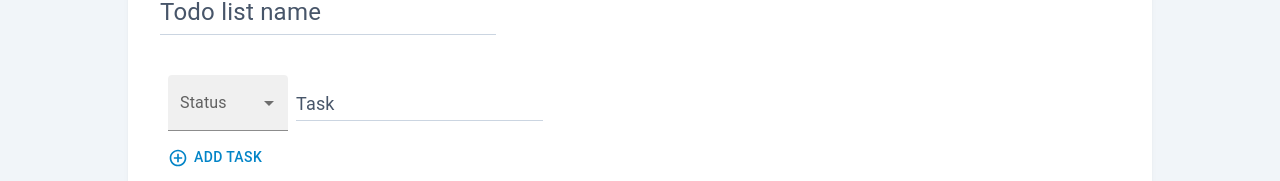
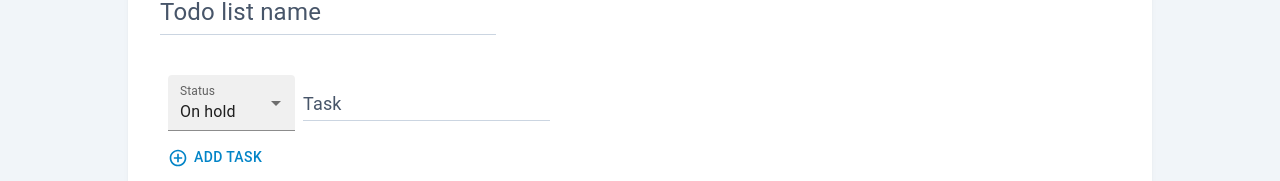
Before and after one commit to kutzborski-dev/todo-list, a React (Create React App) app: page /list/new in a window 1280 px wide. Shown: the part 187-368 px from the top of the page. Built offline with nearby package versions, Linux system fonts and the light colour scheme.

Commit message:
(#2) Move status select to it's own sub-component

```diff
--- a/src/pages/Todos/TodoFormPage.tsx
+++ b/src/pages/Todos/TodoFormPage.tsx
@@ -3,7 +3,28 @@ import TextInput from "components/TextInput";
 import { RemoveCircleOutline as RemoveCircleOutlineIcon, AddCircleOutline as AddCircleOutlineIcon } from '@mui/icons-material';
 import { useRef, useState } from "react";
 import Select, { SelectChangeEvent } from '@mui/material/Select';
-import { OverridableComponent } from "@mui/material/OverridableComponent";
+
+function TaskStatusSelect({id}: {id: string}) {
+    const labelId = `${id}-label`;
+    const [value, setValue] = useState("onhold");
+
+    return (
+        <FormControl variant="filled" sx={{ m: 1, minWidth: 127 }}>
+            <InputLabel id={labelId}>Status</InputLabel>
+            <Select
+                name={`${id}[]`}
+                labelId={labelId}
+                id={id}
+                value={value}
+                onChange={({target}) => setValue(v => v = target.value)}
+            >
+                <MenuItem value="complete">Completed</MenuItem>
+                <MenuItem value="inprogress">In progress</MenuItem>
+                <MenuItem value="onhold">On hold</MenuItem>
+            </Select>
+        </FormControl>
+    )
+}
 
 export default function TodoFormPage() {
     const [tasks, setTasks] = useState<string[]>(['task-0']);
@@ -21,22 +42,7 @@ export default function TodoFormPage() {
                             tasks.map((item, i) => (
                                 <div key={item} className="task flex items-center">
                                     <div className="task-status">
-                                    <FormControl variant="filled" sx={{ m: 1, minWidth: 120 }}>
-                                    <InputLabel id="demo-simple-select-filled-label">Status</InputLabel>
-                                    <Select
-                                    labelId="demo-simple-select-filled-label"
-                                    id="demo-simple-select-filled"
-                                    value={null}
-                                    onChange={() => null}
-                                    >
-                                    <MenuItem value="">
-                                        <em>None</em>
-                                    </MenuItem>
-                                    <MenuItem value={10}>Ten</MenuItem>
-                                    <MenuItem value={20}>Twenty</MenuItem>
-                                    <MenuItem value={30}>Thirty</MenuItem>
-                                    </Select>
-                                    </FormControl>
+                                        <TaskStatusSelect id={`todo-list-task-status-${i}`} />
                                     </div>
                                     <div className="mb-4 task-input">
                                         <TextInput label="Task" name="todo-list-task[]" />
```
